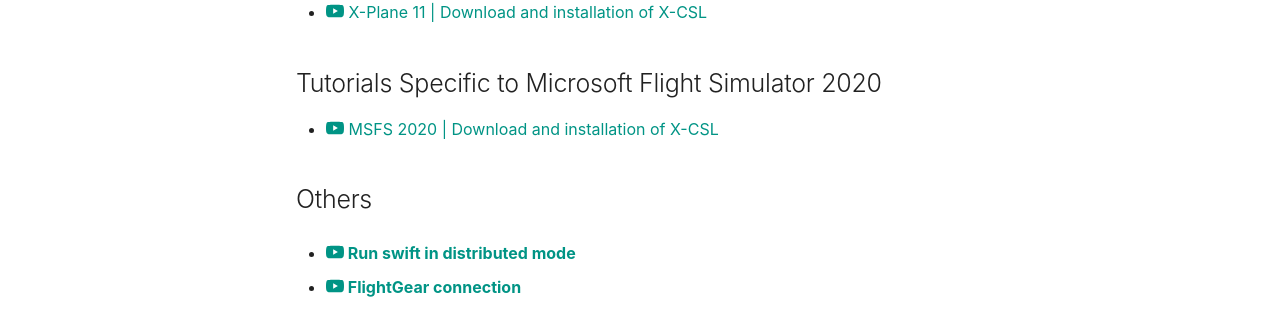
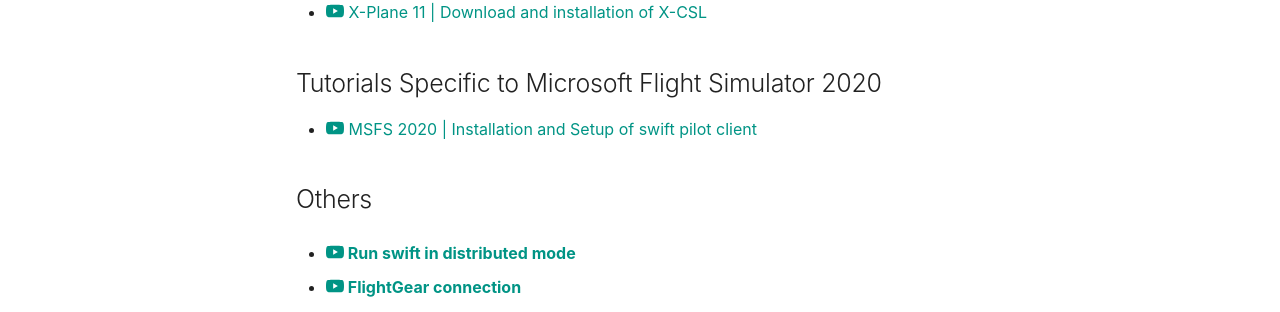
Before and after one commit to swift-project/docs, an MkDocs documentation site: the page built from docs/home/video_tutorials.md, in a window 1280 px wide and 1342 px high. Shown: the part 924-1236 px from the top of the window. Built offline with MkDocs 1.6.1 and Material for MkDocs 9.7.7, drawn with Linux system fonts in a browser that asks for light colours.

Commit message:
Fix link title

```diff
--- a/docs/home/video_tutorials.md
+++ b/docs/home/video_tutorials.md
@@ -28,7 +28,7 @@
   * [:simple-youtube: X-Plane 11 | Download and installation of X-CSL](https://youtu.be/cc2Be3_OQRY)
 
 ## Tutorials Specific to Microsoft Flight Simulator 2020
-  * [:simple-youtube: MSFS 2020 | Download and installation of X-CSL](https://youtu.be/RdWmn-4c3XQ)
+  * [:simple-youtube: MSFS 2020 | Installation and Setup of swift pilot client](https://youtu.be/RdWmn-4c3XQ)
 
 ## Others
 
```
